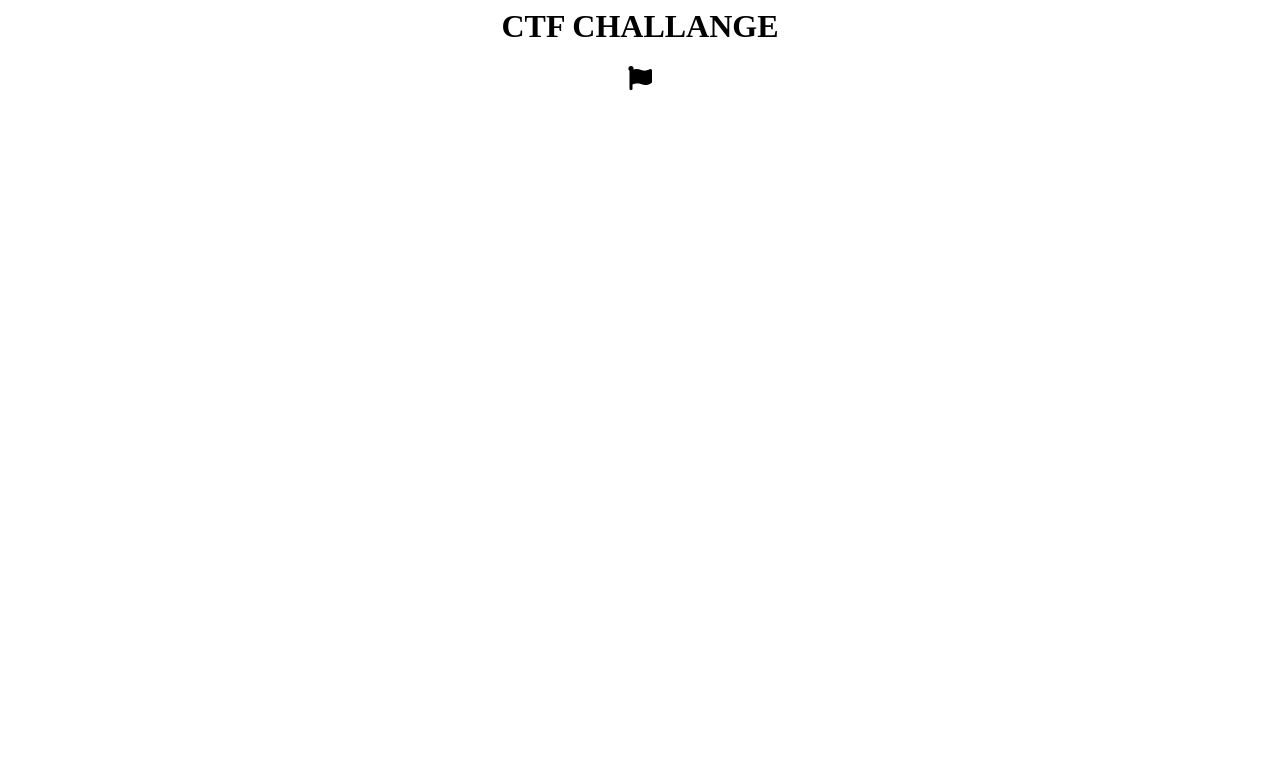
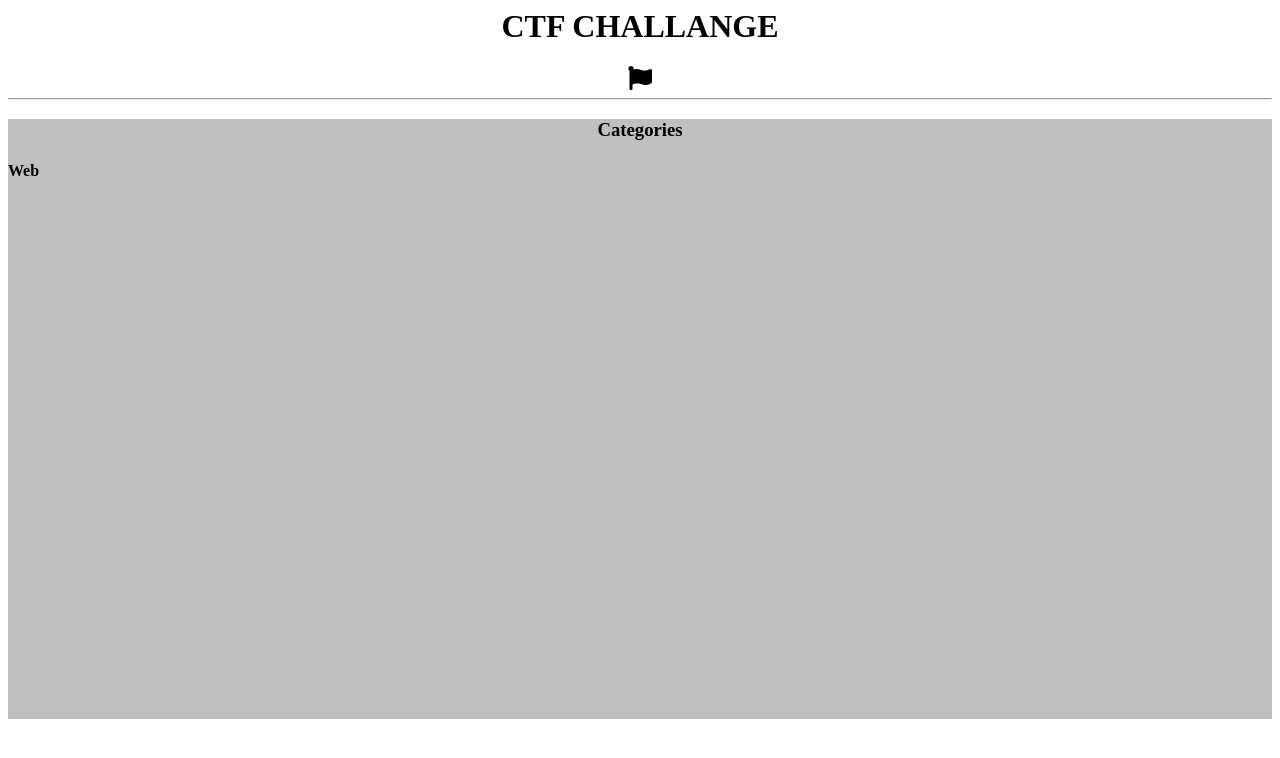
Before and after one commit to JehadAlqurashi/CTF-challange, a PHP site: page / in a window 1280 px wide. Before the commit the part shown is almost empty. Shown: the top 758 px of the page. Run offline with PHP 8.4, Linux system fonts and the light colour scheme; some libraries are stand-ins or nearby versions.

Commit message:
New Version

```diff
--- a/css/index.css
+++ b/css/index.css
@@ -2,3 +2,11 @@
     text-align: center;
 
 }
+.cate{
+
+    background-color: #C0C0C0;
+    height: 600px;
+}
+.head2{
+    text-align: center;
+}
--- a/index.php
+++ b/index.php
@@ -12,6 +12,15 @@
                 <div class="head">
                 <h1>CTF CHALLANGE </h1><i style="font-size:24px" class="fas fa-flag"></i>
                 </div>
+                <hr>
+                <div class="cate">
+                        <h3 class="head2">Categories</h3>
+                        <div>
+                                <h4>Web</h4>
+
+                        </div>
+                </div>
+
         </body>
 
 </html>
```
